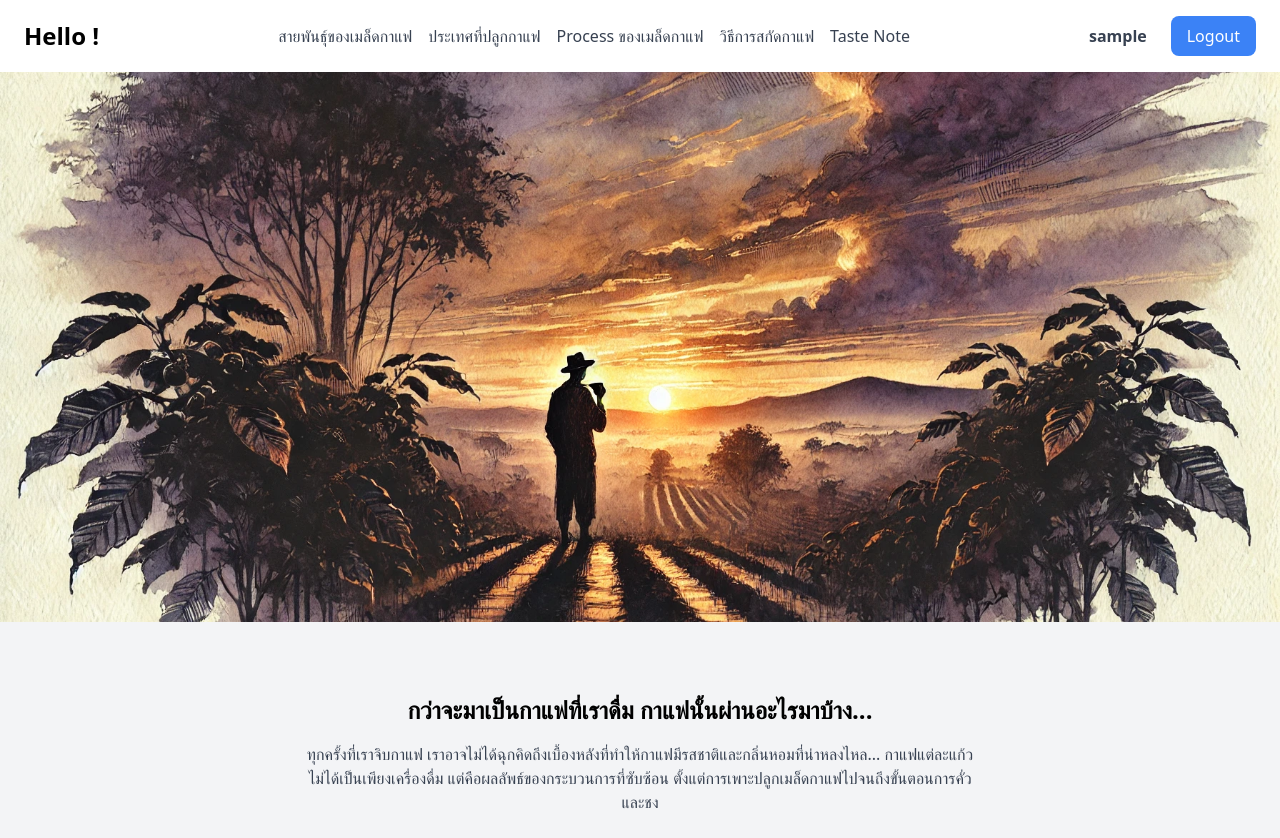
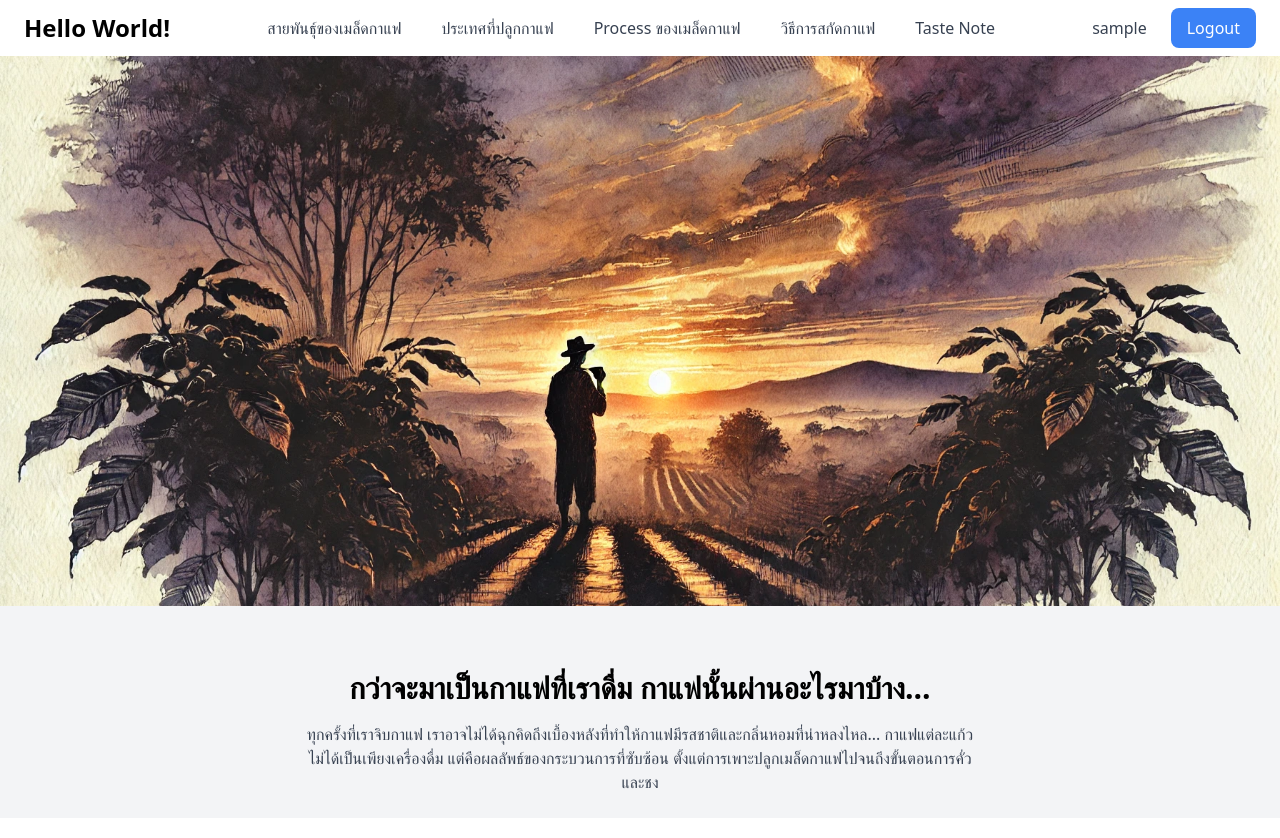
Before and after one commit to korphasut/my-frontend, a Nuxt app: page /homepage in a window 1280 px wide. Built offline with nearby package versions, Linux system fonts and the light colour scheme; sample sign-in values are in the browser's storage.

Commit message:
Resize all

```diff
--- a/pages/homepage.vue
+++ b/pages/homepage.vue
@@ -17,11 +17,11 @@ const logout = () => {
 <template>
     <div class="min-h-screen bg-gray-100 flex flex-col">
         <!-- Navbar -->
-        <nav class="bg-white shadow-md px-6 py-4 flex flex-wrap justify-between items-center">
-            <h1 class="text-2xl font-bold">Hello !</h1>
+        <nav class="bg-white shadow-md px-6 py-2 flex flex-wrap justify-between items-center">
+            <h1 class="text-2xl font-bold">Hello World!</h1>
 
             <!-- Navigation Links -->
-            <ul class="flex flex-wrap gap-4 text-gray-700">
+            <ul class="flex flex-wrap gap-10 text-gray-700">
                 <li class="hover:text-blue-500 cursor-pointer transition">สายพันธุ์ของเมล็ดกาแฟ</li>
                 <li class="hover:text-blue-500 cursor-pointer transition">ประเทศที่ปลูกกาแฟ</li>
                 <li class="hover:text-blue-500 cursor-pointer transition">Process ของเมล็ดกาแฟ</li>
@@ -31,7 +31,7 @@ const logout = () => {
 
             <!-- Username & Logout -->
             <div class="flex items-center space-x-6">
-                <span class="text-gray-700 font-semibold">{{ username }}</span>
+                <span class="text-gray-700">{{ username }}</span>
                 <button @click="showLogoutConfirm = true"
                     class="bg-blue-500 text-white px-4 py-2 rounded-lg hover:bg-blue-600 transition">
                     Logout
@@ -45,8 +45,8 @@ const logout = () => {
         </div>
 
         <!-- Main Content -->
-        <div class="flex flex-col items-center justify-center text-center p-6 mt-12">
-            <h2 class="text-2xl font-semibold">กว่าจะมาเป็นกาแฟที่เราดื่ม กาแฟนั้นผ่านอะไรมาบ้าง...</h2>
+        <div class="flex flex-col items-center justify-center text-center p-6 mt-10">
+            <h2 class="text-3xl font-semibold">กว่าจะมาเป็นกาแฟที่เราดื่ม กาแฟนั้นผ่านอะไรมาบ้าง...</h2>
             <p class="text-gray-700 max-w-2xl mt-4">
                 ทุกครั้งที่เราจิบกาแฟ เราอาจไม่ได้ฉุกคิดถึงเบื้องหลังที่ทำให้กาแฟมีรสชาติและกลิ่นหอมที่น่าหลงไหล...
                 กาแฟแต่ละแก้วไม่ได้เป็นเพียงเครื่องดื่ม แต่คือผลลัพธ์ของกระบวนการที่ซับซ้อน
```
